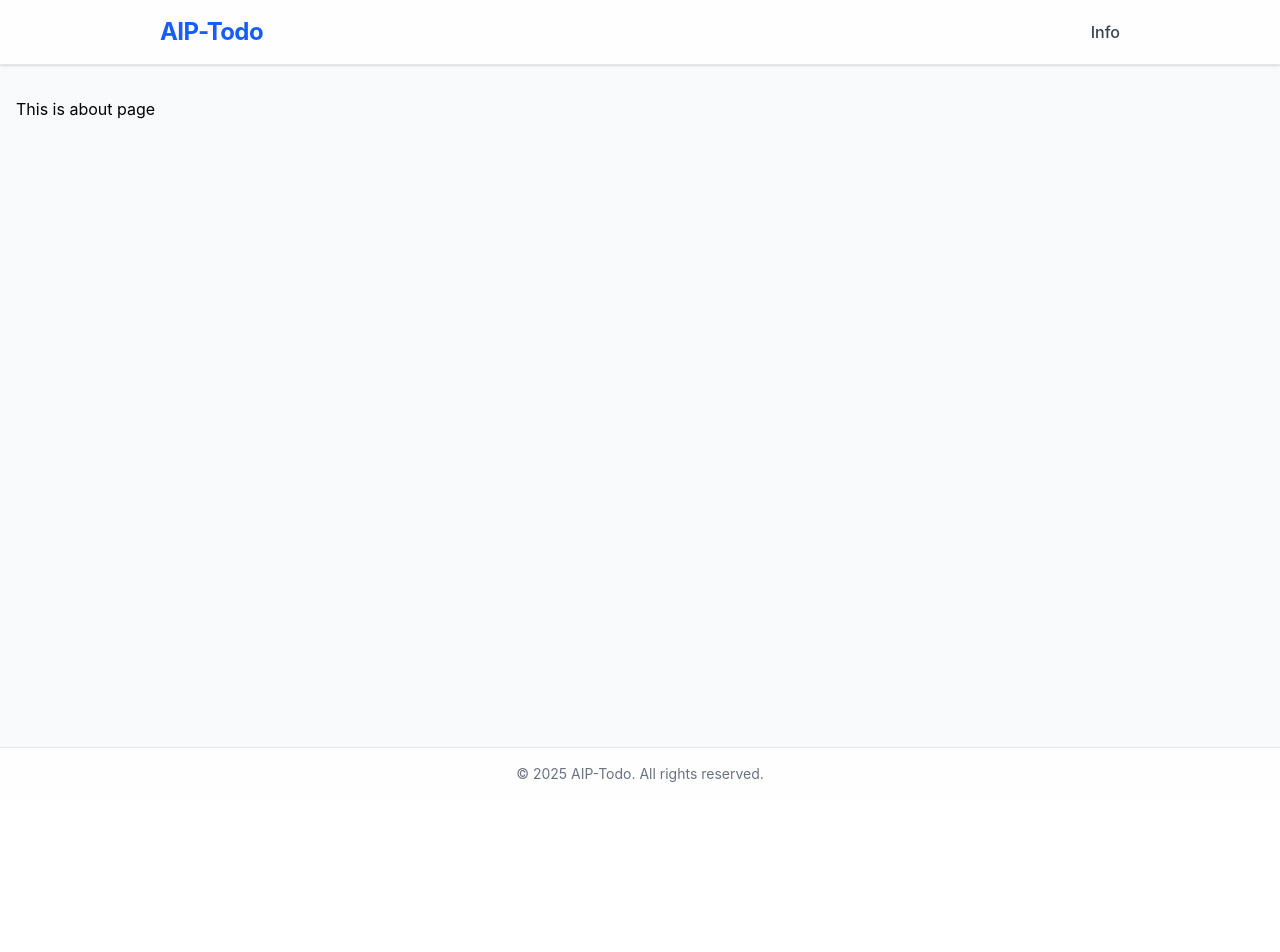
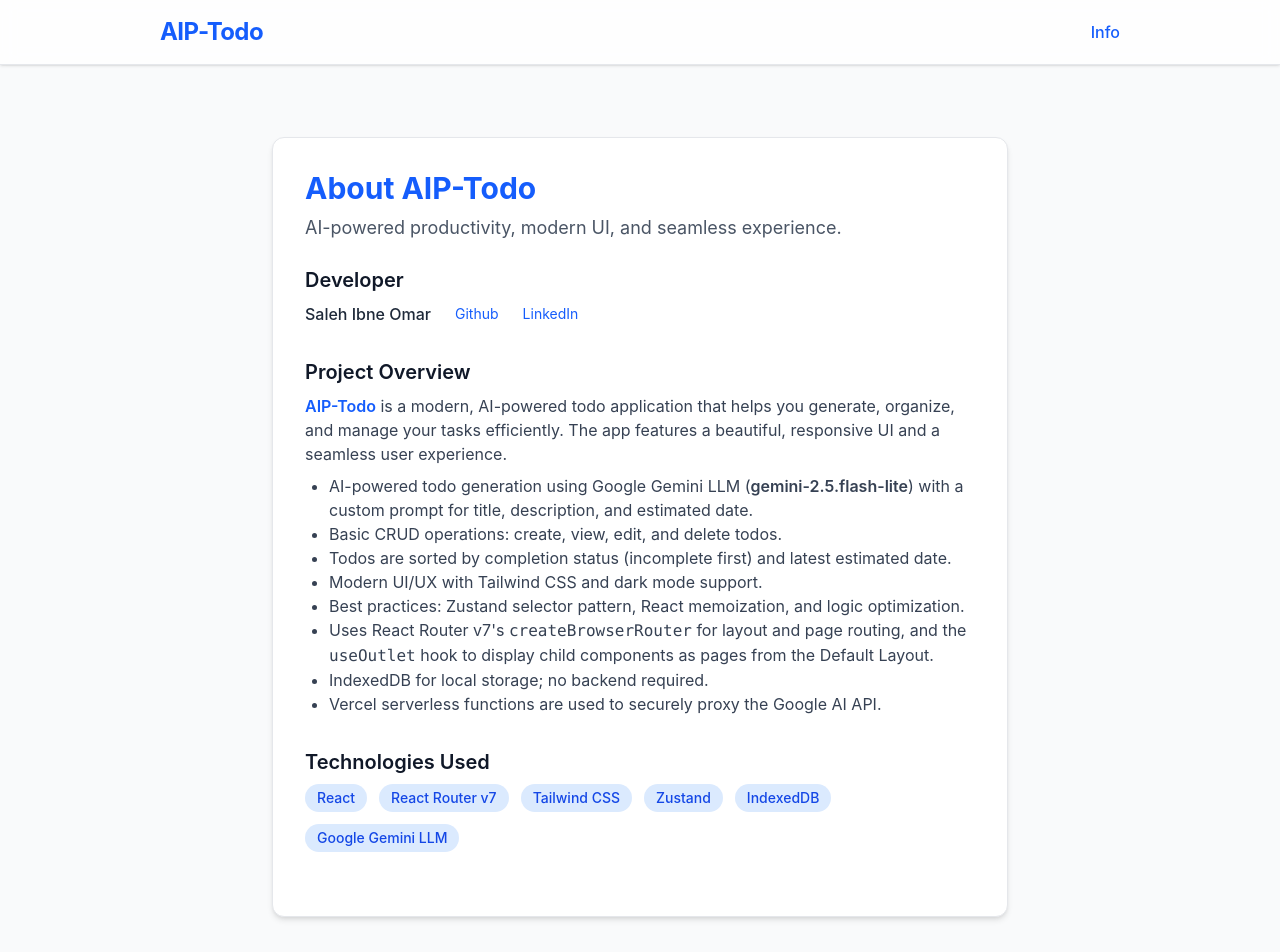
Before and after one commit to salehibneomar/ai-powered-reactjs-todo, a React (Vite) app: page /info in a window 1280 px wide. Shown: the top 952 px of the page. Before the commit the page ends 800 px from the top, so only its background shows below. Built offline with nearby package versions, Linux system fonts and the light colour scheme.

Commit message:
Feature/info page (#11)
* added AboutPage content

* made corrections to mention useHook in the AboutPage.jsx

```diff
--- a/package.json
+++ b/package.json
@@ -1,7 +1,7 @@
 {
-	"name": "app",
+	"name": "aip-todo",
 	"private": true,
-	"version": "0.0.0",
+	"version": "1.0.0",
 	"type": "module",
 	"scripts": {
 		"dev": "vite",
--- a/src/layouts/DefaultLayout.jsx
+++ b/src/layouts/DefaultLayout.jsx
@@ -1,4 +1,4 @@
-import { useOutlet, Link } from 'react-router'
+import { useOutlet, Link, NavLink } from 'react-router'
 import { ToastContainer } from 'react-toastify'
 
 const DefaultLayout = () => {
@@ -17,12 +17,17 @@ const DefaultLayout = () => {
 						</Link>
 					</div>
 					<div className="flex items-center space-x-4">
-						<Link
+						<NavLink
 							to="/info"
-							className="text-base font-medium text-gray-700 dark:text-gray-200 hover:text-blue-600 dark:hover:text-blue-400 transition-colors"
+							className={({ isActive }) =>
+								`text-base font-medium transition-colors ` +
+								(isActive
+									? 'text-blue-600 dark:text-blue-400'
+									: 'text-gray-700 dark:text-gray-200 hover:text-blue-600 dark:hover:text-blue-400')
+							}
 						>
 							Info
-						</Link>
+						</NavLink>
 					</div>
 				</div>
 			</nav>
--- a/src/pages/AboutPage.jsx
+++ b/src/pages/AboutPage.jsx
@@ -1,10 +1,120 @@
 const AboutPage = () => {
 	return (
-		<>
-			<div>
-				<h1>This is about page</h1>
+		<div className="max-w-3xl mx-auto py-10 px-4">
+			<div className="bg-white dark:bg-slate-800 rounded-xl shadow-md p-8 border border-gray-200 dark:border-slate-700">
+				<h1 className="text-3xl font-bold text-blue-600 dark:text-blue-400 mb-2">
+					About AIP-Todo
+				</h1>
+				<p className="text-gray-600 dark:text-gray-300 mb-6 text-lg">
+					AI-powered productivity, modern UI, and seamless experience.
+				</p>
+				<div className="mb-8">
+					<h2 className="text-xl font-semibold text-gray-900 dark:text-white mb-2">
+						Developer
+					</h2>
+					<div className="flex flex-col sm:flex-row sm:items-center sm:gap-6 gap-2">
+						<span className="font-medium text-gray-800 dark:text-gray-200">
+							Saleh Ibne Omar
+						</span>
+						<a
+							href="https://github.com/salehibneomar"
+							target="_blank"
+							rel="noopener noreferrer"
+							className="text-blue-600 dark:text-blue-400 hover:underline text-sm"
+						>
+							Github
+						</a>
+						<a
+							href="https://www.linkedin.com/in/salehibneomar/"
+							target="_blank"
+							rel="noopener noreferrer"
+							className="text-blue-600 dark:text-blue-400 hover:underline text-sm"
+						>
+							LinkedIn
+						</a>
+					</div>
+				</div>
+				<div className="mb-8">
+					<h2 className="text-xl font-semibold text-gray-900 dark:text-white mb-2">
+						Project Overview
+					</h2>
+					<p className="text-gray-700 dark:text-gray-300 mb-2">
+						<span className="font-semibold text-blue-600 dark:text-blue-400">
+							AIP-Todo
+						</span>{' '}
+						is a modern, AI-powered todo application that helps you
+						generate, organize, and manage your tasks efficiently.
+						The app features a beautiful, responsive UI and a
+						seamless user experience.
+					</p>
+					<ul className="list-disc pl-6 text-gray-700 dark:text-gray-300 mb-2">
+						<li>
+							AI-powered todo generation using Google Gemini LLM (
+							<span className="font-semibold">
+								gemini-2.5.flash-lite
+							</span>
+							) with a custom prompt for title, description, and
+							estimated date.
+						</li>
+						<li>
+							Basic CRUD operations: create, view, edit, and
+							delete todos.
+						</li>
+						<li>
+							Todos are sorted by completion status (incomplete
+							first) and latest estimated date.
+						</li>
+						<li>
+							Modern UI/UX with Tailwind CSS and dark mode
+							support.
+						</li>
+						<li>
+							Best practices: Zustand selector pattern, React
+							memoization, and logic optimization.
+						</li>
+						<li>
+							Uses React Router v7's{' '}
+							<code>createBrowserRouter</code> for layout and page
+							routing, and the <code>useOutlet</code> hook to
+							display child components as pages from the Default
+							Layout.
+						</li>
+						<li>
+							IndexedDB for local storage; no backend required.
+						</li>
+						<li>
+							Vercel serverless functions are used to securely
+							proxy the Google AI API.
+						</li>
+					</ul>
+				</div>
+				<div className="mb-8">
+					<h2 className="text-xl font-semibold text-gray-900 dark:text-white mb-2">
+						Technologies Used
+					</h2>
+					<div className="flex flex-wrap gap-3">
+						<span className="px-3 py-1 rounded-full bg-blue-100 text-blue-700 dark:bg-blue-900 dark:text-blue-200 text-sm font-medium">
+							React
+						</span>
+						<span className="px-3 py-1 rounded-full bg-blue-100 text-blue-700 dark:bg-blue-900 dark:text-blue-200 text-sm font-medium">
+							React Router v7
+						</span>
+						<span className="px-3 py-1 rounded-full bg-blue-100 text-blue-700 dark:bg-blue-900 dark:text-blue-200 text-sm font-medium">
+							Tailwind CSS
+						</span>
+						<span className="px-3 py-1 rounded-full bg-blue-100 text-blue-700 dark:bg-blue-900 dark:text-blue-200 text-sm font-medium">
+							Zustand
+						</span>
+						<span className="px-3 py-1 rounded-full bg-blue-100 text-blue-700 dark:bg-blue-900 dark:text-blue-200 text-sm font-medium">
+							IndexedDB
+						</span>
+						<span className="px-3 py-1 rounded-full bg-blue-100 text-blue-700 dark:bg-blue-900 dark:text-blue-200 text-sm font-medium">
+							Google Gemini LLM
+						</span>
+					</div>
+				</div>
 			</div>
-		</>
+		</div>
 	)
 }
 
```
